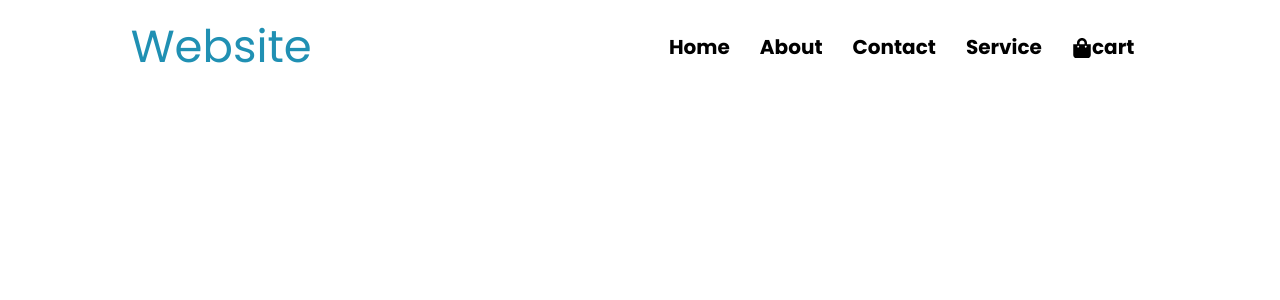
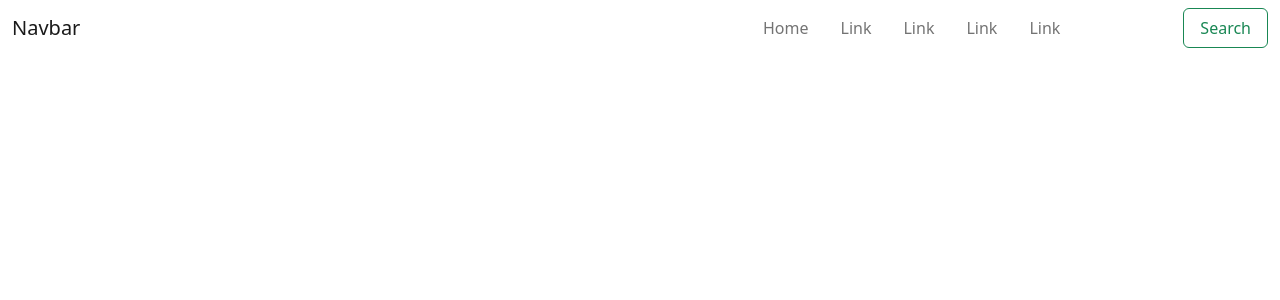
Before and after one commit to shahid1223/atiqwebsite, a React (Create React App) app: page /Nav in a window 1280 px wide. Shown: the top 300 px of the page. Built offline with nearby package versions, Linux system fonts and the light colour scheme.

Commit message:
new repo

```diff
--- a/public/index.html
+++ b/public/index.html
@@ -27,7 +27,7 @@
     <title>React App</title>
   </head>
   <body>
-    <noscript>You need to enable JavaScript to run this app.</noscript>
+
     <div id="root"></div>
     <!--
       This HTML file is a template.
--- a/src/App.js
+++ b/src/App.js
@@ -1,10 +1,11 @@
 import 'bootstrap/dist/css/bootstrap.min.css';
 import 'bootstrap/dist/js/bootstrap.bundle.min';
 import About from './components/About';
-import Navbar from './components/Navbar'
+// import Navbar from './components/Navbar'
 import Home from './components/Home';
 import Contact from './components/Contact';
 import Service from './components/Service';
+import Nav from './components/Nav';
 import { Shop } from './components/Shop';
 import {
   Routes,
@@ -14,13 +15,14 @@ import {
 function App() {
   return (
     <>
-      <Navbar />
+      {/* <Navbar /> */}
       <Routes>
         <Route path="/" element={<Home />} />
         <Route path="/About" element={<About />} />
         <Route path="/Contact" element={<Contact />} />
         <Route path="/Service" element={<Service />} />
         <Route path="/shop" element={<Shop />} />
+        <Route path="/Nav" element={<Nav />} />
       </Routes>
     </>
   );
--- a/src/components/Contact.css
+++ b/src/components/Contact.css
@@ -1,4 +1,4 @@
-.heading{
+/* .heading{
     margin: 25px;
     padding: 50px;
 }
@@ -95,3 +95,4 @@ form{
     padding: 20px;
     margin: 10px 0;
 }
+ */
--- a/src/components/Home.css
+++ b/src/components/Home.css
@@ -1,4 +1,4 @@
-.box1 strong{
+/* .box1 strong{
     color: blue;
 }
 
@@ -47,4 +47,4 @@
     border-radius:50px;
     font-size:18px;
     transition:0.8s;
-}
+} */
--- /dev/null
+++ b/src/components/Nav.css
@@ -0,0 +1,8 @@
+.offcanvas{
+    max-width: 50% !important;
+}
+
+.offcanvas-start{
+    right: 0 !important;
+    transform: translate(100%) !important;
+}
--- /dev/null
+++ b/src/components/Nav.js
@@ -0,0 +1,52 @@
+import React from 'react'
+import './Nav.css'
+
+const Nav = () => {
+  return (
+    <>
+    <nav class="navbar navbar-expand-lg">
+  <div class="container-fluid">
+    <a class="navbar-brand" href="#">Navbar</a>
+    <button class="navbar-toggler" role="button" href="#offcanvasExample" data-bs-toggle="offcanvas" aria-controls="offcanvasExample" >
+      <span class="navbar-toggler-icon"></span>
+    </button>
+
+    <div class="offcanvas offcanvas-start" tabindex="-1" id="offcanvasExample" aria-labelledby="offcanvasExample">
+  <div class="offcanvas-header">
+    <h5 class="offcanvas-title" id="offcanvasExample">Offcanvas</h5>
+    <button type="button" class="btn-close" data-bs-dismiss="offcanvas" aria-label="Close"></button>
+  </div>
+  <div class="offcanvas-body">
+  <ul class="navbar-nav m-auto mb-2 mb-lg-0">
+        <li class="nav-item">
+          <a class="nav-link px-3 "  href="#">Home</a>
+        </li>
+        <li class="nav-item">
+          <a class="nav-link px-3 " href="#">Link</a>
+        </li>
+        <li class="nav-item">
+          <a class="nav-link px-3 " href="#">Link</a>
+        </li>
+        <li class="nav-item">
+          <a class="nav-link px-3 " href="#">Link</a>
+        </li>
+        <li class="nav-item">
+          <a class="nav-link px-3 " href="#">Link</a>
+        </li>
+
+      </ul>
+      <form class="d-flex" role="search">
+        <button class="btn btn-outline-success px-3" type="submit">Search</button>
+      </form>
+  </div>
+</div>
+
+
+
+
+    </div>
+</nav></>
+  )
+}
+
+export default Nav
--- a/src/components/Navbar.css
+++ b/src/components/Navbar.css
@@ -1,4 +1,4 @@
-
+/*
 @import url('https://fonts.googleapis.com/css2?family=Poppins:wght@200;300;400;500;600;700&family=Urbanist:ital,wght@0,100;0,200;0,300;0,400;0,500;0,600;0,700;0,800;0,900;1,100;1,200;1,300;1,400;1,500;1,600;1,700;1,800;1,900&display=swap');
 
 *{
@@ -37,4 +37,4 @@
 
 .navbar-brand {
   font-size: 45px !important;
-}
+} */
--- a/src/components/Navbar.jsx
+++ b/src/components/Navbar.jsx
@@ -39,7 +39,12 @@ function Navbar() {
           <li className="nav-item">
           <Link className="nav-link" to="/shop"><FaShoppingBag/>{!isEmpty && <span>{totalItems}</span> }<span>cart</span></Link>
           </li>
-
+          <li className="nav-item">
+          <Link className="nav-link" to="/shop"><FaShoppingBag/>{!isEmpty && <span>{totalItems}</span> }<span>cart</span></Link>
+          </li>
+          <li className="nav-item">
+          <Link className="nav-link" to="/Nav">Nav</Link>
+          </li>
       </ul>
 
     </div>
--- a/src/components/Services.css
+++ b/src/components/Services.css
@@ -1,4 +1,4 @@
-.form{
+/* .form{
     width: 400px;
     margin: auto;
-}
+} */
```
